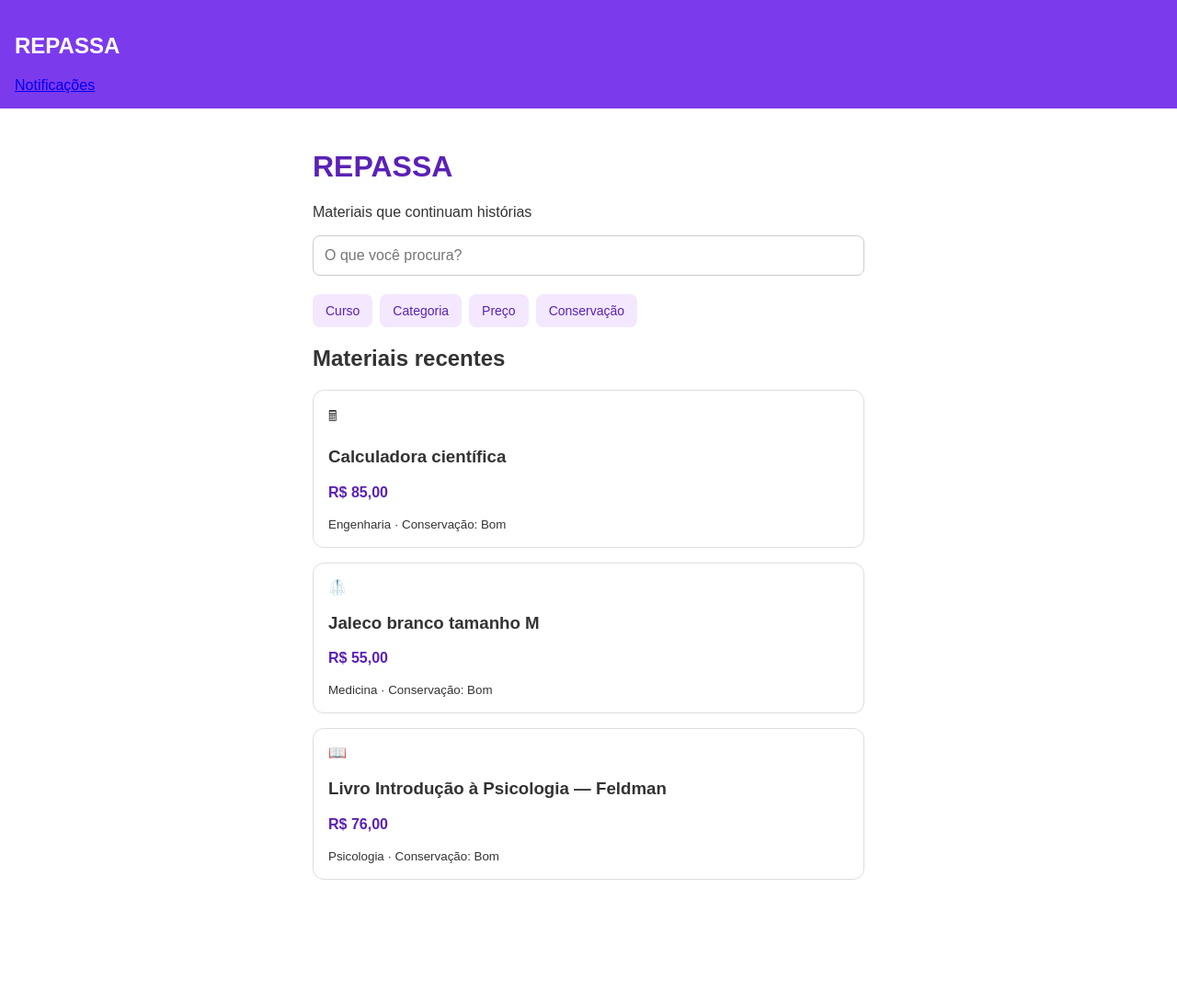
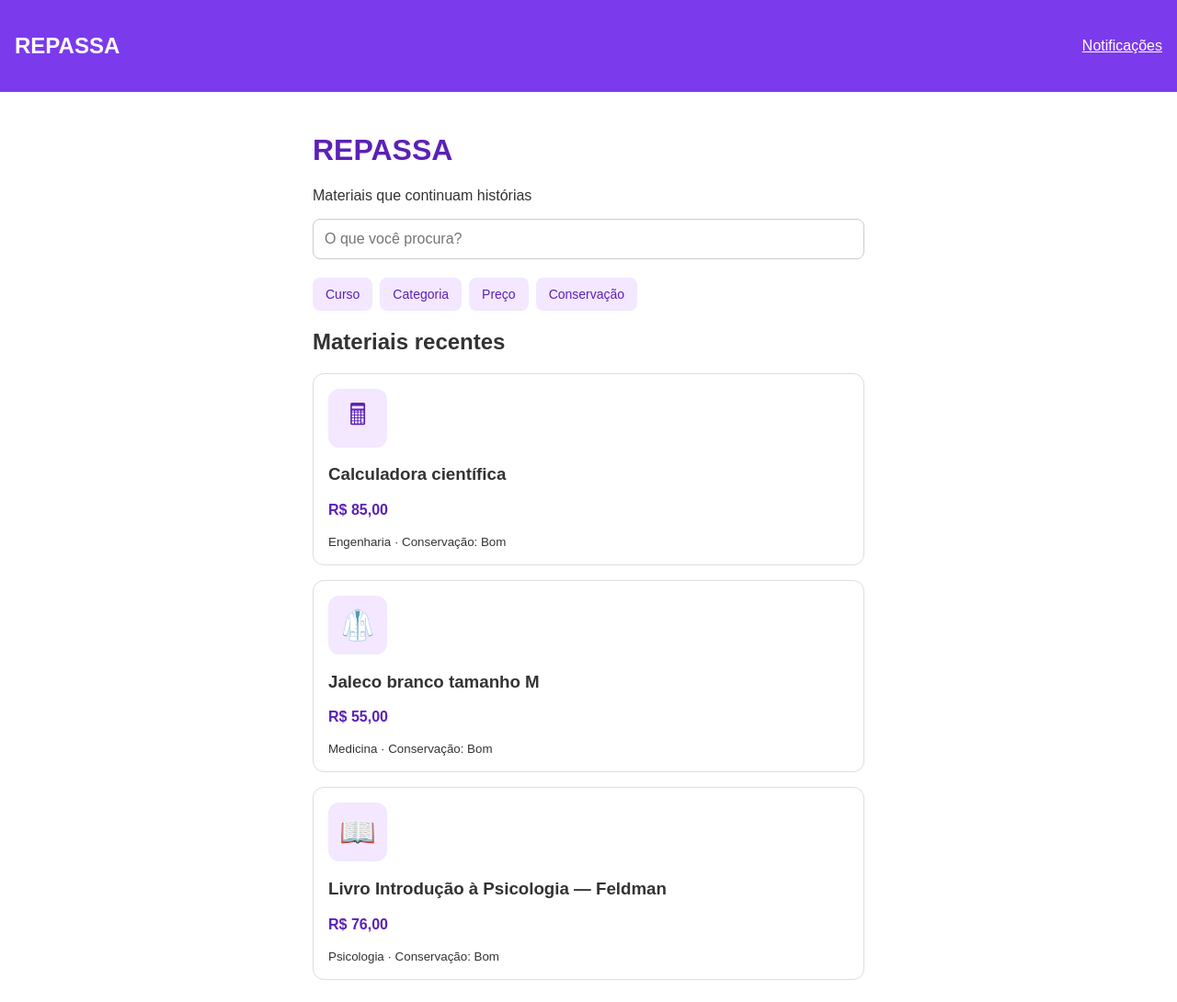
Before and after one commit to MariaEduardaPitta/ENG4021-33D-2026.2-repo, a Python web app: template SPRINT 4/Lucas-Lemos/templates/index.html in a window 1280 px wide. Shown: the whole page at 92% size. Before the commit the page ends 957 px from the top, so only its background shows below. Run offline with Jinja, Linux system fonts and the light colour scheme; the template is opened without the code that fills it, so the values that code supplies are empty.

Commit message:
Organiza topo e símbolos com Flexbox

```diff
--- a/SPRINT 4/Lucas-Lemos/static/css/index.css
+++ b/SPRINT 4/Lucas-Lemos/static/css/index.css
@@ -61,3 +61,27 @@ input {
   flex-direction: column;
   gap: 16px;
 }
+
+header {
+  display: flex;
+  justify-content: space-between;
+  align-items: center;
+  flex-wrap: wrap;
+  gap: 12px;
+}
+
+header a {
+  color: white;
+}
+
+.material-icone {
+  display: flex;
+  justify-content: center;
+  align-items: center;
+  width: 64px;
+  height: 64px;
+  background-color: #F3E8FF;
+  color: #5B21B6;
+  border-radius: 12px;
+  font-size: 32px;
+}
```
